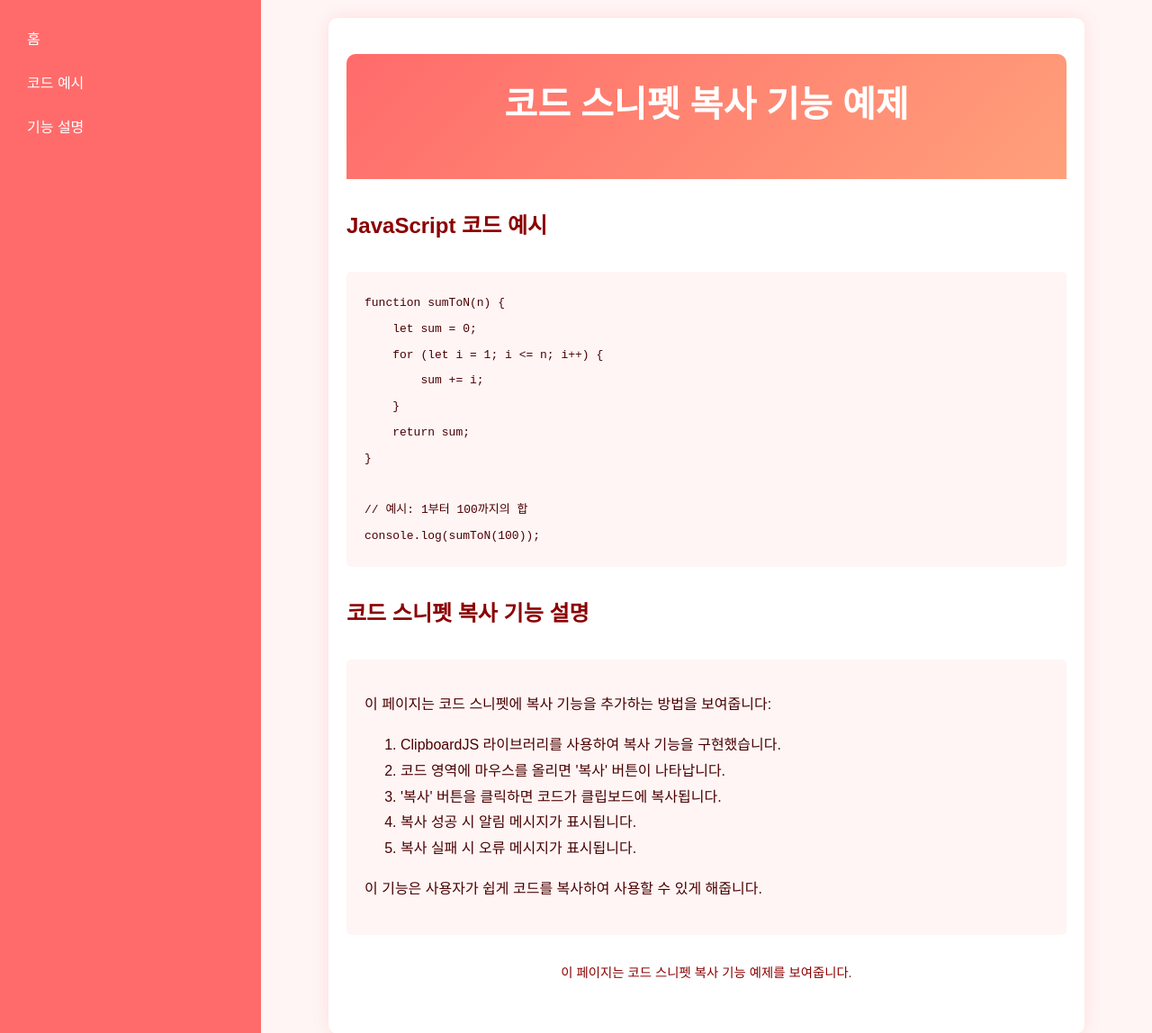
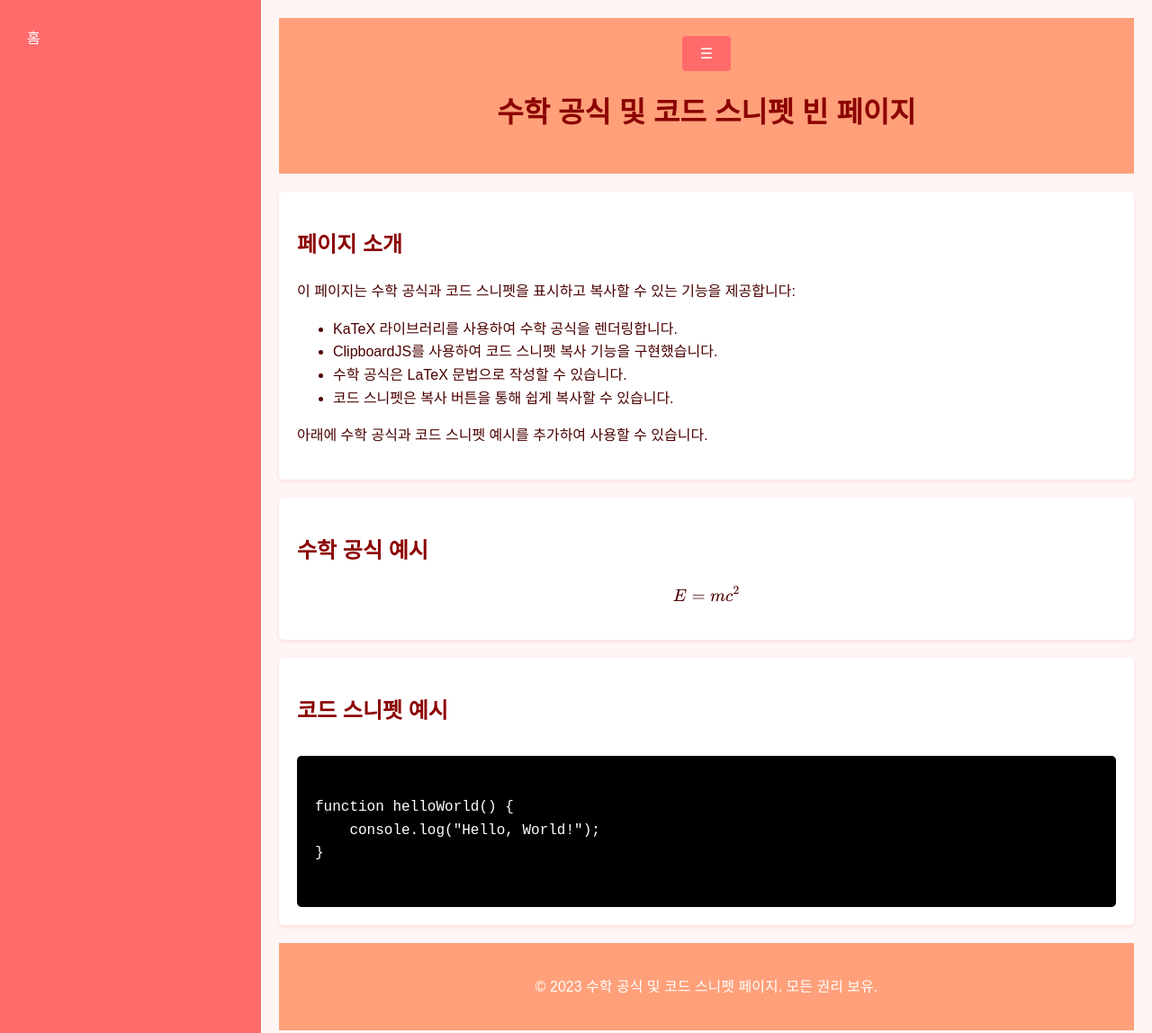
Before and after one commit to hareguu2142/HoMe, a website: page public/pages/blank_page_red.html in a window 1280 px wide. Shown: the top 1148 px of the page at 90% size. Drawn offline with nearby package versions, Linux system fonts and the light colour scheme; some packages are replaced by stand-ins of ours; a script that the page names is missing.

Commit message:
Add/update HTML file: blank_page_red.html

```diff
--- a/public/pages/blank_page_red.html
+++ b/public/pages/blank_page_red.html
@@ -4,12 +4,15 @@
 <head>
 <meta charset="utf-8"/>
 <meta content="width=device-width, initial-scale=1.0" name="viewport"/>
-<title>코드 스니펫 복사 기능 예제</title>
+<title>수학 공식 및 코드 스니펫 빈 페이지</title>
+<link href="https://cdn.jsdelivr.net/npm/katex@0.16.4/dist/katex.min.css" rel="stylesheet"/>
+<script src="https://cdn.jsdelivr.net/npm/katex@0.16.4/dist/katex.min.js"></script>
+<script src="https://cdn.jsdelivr.net/npm/katex@0.16.4/dist/contrib/auto-render.min.js"></script>
 <script src="https://cdnjs.cloudflare.com/ajax/libs/clipboard.js/2.0.10/clipboard.min.js"></script>
 <style>
     body {
         font-family: 'Noto Sans KR', Arial, sans-serif;
-        line-height: 1.8;
+        line-height: 1.6;
         margin: 0;
         padding: 0;
         background-color: #fff0f0;
@@ -18,46 +21,121 @@
     .wrapper {
         display: flex;
         min-height: 100vh;
+        flex-direction: row;
     }
     .sidebar {
         width: 250px;
         background-color: #ff6b6b;
         padding: 20px;
         color: #ffffff;
+        flex-shrink: 0;
+        transition: transform 0.3s ease-in-out;
+    }
+    .sidebar.hidden {
+        transform: translateX(-100%);
     }
     .content {
         flex: 1;
         padding: 20px;
         background-color: #fff5f5;
     }
-    .container {
-        max-width: 800px;
-        margin: 0 auto;
-        padding: 40px 20px;
-        background-color: #ffffff;
-        box-shadow: 0 0 20px rgba(255,0,0,0.1);
-        border-radius: 10px;
-    }
-    header {
-        background: linear-gradient(135deg, #ff6b6b, #ffa07a);
+    .header {
+        background-color: #ffa07a;
         padding: 20px;
         text-align: center;
         color: #ffffff;
-        border-radius: 10px 10px 0 0;
-        position: relative;
     }
-    h1 {
-        margin-top: 0;
-        font-size: 2.5rem;
+    h1, h2 {
+        color: #8b0000;
     }
-    h2 {
-        color: #8b0000;
-        margin-top: 30px;
+    .nav-link {
+        display: block;
+        padding: 10px;
+        color: #ffffff;
+        text-decoration: none;
+        transition: background-color 0.3s;
+    }
+    .nav-link:hover {
+        background-color: #ff4500;
+    }
+    .input-container, .output-container {
+        background-color: #fff;
+        padding: 20px;
+        margin: 20px 0;
+        border-radius: 5px;
+        box-shadow: 0 2px 5px rgba(255,0,0,0.1);
+    }
+    input[type="text"], input[type="number"] {
+        width: 100%;
+        padding: 10px;
+        margin: 10px 0;
+        border: 1px solid #ffd0d0;
+        border-radius: 4px;
+        box-sizing: border-box;
+    }
+    button {
+        background-color: #ff6b6b;
+        color: #fff;
+        border: none;
+        padding: 10px 20px;
+        cursor: pointer;
+        transition: background-color 0.3s;
+        border-radius: 4px;
+        font-size: 16px;
+    }
+    button:hover {
+        background-color: #ff4500;
+    }
+    #output {
+        white-space: pre-wrap;
+        word-wrap: break-word;
+        overflow-x: auto;
+    }
+    .footer {
+        text-align: center;
+        padding: 20px;
+        background-color: #ffa07a;
+        color: #ffffff;
+    }
+    @media (max-width: 768px) {
+        .wrapper {
+            flex-direction: column;
+        }
+        .sidebar {
+            position: fixed;
+            top: 0;
+            left: 0;
+            height: 100%;
+            z-index: 1000;
+            transform: translateX(-100%);
+            width: 250px;
+        }
+        .sidebar.visible {
+            transform: translateX(0);
+        }
+        .content {
+            padding: 20px;
+        }
+        .header {
+            position: relative;
+        }
+        .menu-toggle {
+            position: absolute;
+            left: 20px;
+            top: 20px;
+            background-color: #ff6b6b;
+            border: none;
+            color: #fff;
+            padding: 10px;
+            cursor: pointer;
+            border-radius: 4px;
+            font-size: 18px;
+        }
     }
     .code-container {
         position: relative;
         margin-top: 30px;
-        background-color: #fff5f5;
+        background-color: #000000;
         padding: 20px;
         border-radius: 5px;
         overflow-x: auto;
@@ -65,6 +143,11 @@
     pre {
         margin: 0;
         font-family: 'Courier New', Courier, monospace;
+        color: #ffffff;
+    }
+    code {
+        font-family: 'Courier New', Courier, monospace;
+        color: #ffffff;
     }
     .copy-btn {
         position: absolute;
@@ -86,77 +169,63 @@
     .copy-btn:hover {
         background-color: #ff4500;
     }
-    .footer {
-        margin-top: 30px;
-        text-align: center;
-        font-size: 0.9rem;
-        color: #8b0000;
-    }
-    .explanation {
-        margin-top: 30px;
-        background-color: #fff5f5;
-        padding: 20px;
-        border-radius: 5px;
-    }
-    .nav-link {
-        display: block;
-        padding: 10px;
-        color: #ffffff;
-        text-decoration: none;
-        transition: background-color 0.3s;
-    }
-    .nav-link:hover {
-        background-color: #ff4500;
-    }
 </style>
 </head>
 <body>
 <div class="wrapper">
-<aside class="sidebar">
+<aside class="sidebar" id="sidebar">
 <nav>
 <a class="nav-link" href="/">홈</a>
-<a class="nav-link" href="#code-example">코드 예시</a>
-<a class="nav-link" href="#explanation">기능 설명</a>
 </nav>
 </aside>
 <main class="content">
-<div class="container">
-<header>
-<h1>코드 스니펫 복사 기능 예제</h1>
+<header class="header">
+<button aria-label="메뉴 열기" class="menu-toggle" id="menu-toggle">☰</button>
+<h1>수학 공식 및 코드 스니펫 빈 페이지</h1>
 </header>
-<h2 id="code-example">JavaScript 코드 예시</h2>
+<section class="input-container">
+<h2>페이지 소개</h2>
+<p>이 페이지는 수학 공식과 코드 스니펫을 표시하고 복사할 수 있는 기능을 제공합니다:</p>
+<ul>
+<li>KaTeX 라이브러리를 사용하여 수학 공식을 렌더링합니다.</li>
+<li>ClipboardJS를 사용하여 코드 스니펫 복사 기능을 구현했습니다.</li>
+<li>수학 공식은 LaTeX 문법으로 작성할 수 있습니다.</li>
+<li>코드 스니펫은 복사 버튼을 통해 쉽게 복사할 수 있습니다.</li>
+</ul>
+<p>아래에 수학 공식과 코드 스니펫 예시를 추가하여 사용할 수 있습니다.</p>
+</section>
+<section class="output-container">
+<h2>수학 공식 예시</h2>
+<div class="math-container">
+                $$E = mc^2$$
+            </div>
+</section>
+<section class="output-container">
+<h2>코드 스니펫 예시</h2>
 <div class="code-container">
-<pre><code id="codeSnippet">function sumToN(n) {
-    let sum = 0;
-    for (let i = 1; i &lt;= n; i++) {
-        sum += i;
-    }
-    return sum;
+<pre><code>
+function helloWorld() {
+    console.log("Hello, World!");
 }
-
-// 예시: 1부터 100까지의 합
-console.log(sumToN(100));</code></pre>
-<button class="copy-btn" data-clipboard-target="#codeSnippet">복사</button>
+                </code></pre>
+<button class="copy-btn" data-clipboard-target="code">복사</button>
 </div>
-<h2>코드 스니펫 복사 기능 설명</h2>
-<div class="explanation" id="explanation">
-<p>이 페이지는 코드 스니펫에 복사 기능을 추가하는 방법을 보여줍니다:</p>
-<ol>
-<li>ClipboardJS 라이브러리를 사용하여 복사 기능을 구현했습니다.</li>
-<li>코드 영역에 마우스를 올리면 '복사' 버튼이 나타납니다.</li>
-<li>'복사' 버튼을 클릭하면 코드가 클립보드에 복사됩니다.</li>
-<li>복사 성공 시 알림 메시지가 표시됩니다.</li>
-<li>복사 실패 시 오류 메시지가 표시됩니다.</li>
-</ol>
-<p>이 기능은 사용자가 쉽게 코드를 복사하여 사용할 수 있게 해줍니다.</p>
-</div>
-<div class="footer">
-<p>이 페이지는 코드 스니펫 복사 기능 예제를 보여줍니다.</p>
-</div>
-</div>
+</section>
+<footer class="footer">
+<p>© 2023 수학 공식 및 코드 스니펫 페이지. 모든 권리 보유.</p>
+</footer>
 </main>
 </div>
 <script>
+    document.addEventListener("DOMContentLoaded", function() {
+        renderMathInElement(document.body, {
+            delimiters: [
+                {left: "$$", right: "$$", display: true},
+                {left: "$", right: "$", display: false}
+            ]
+        });
+    });
+
     const clipboard = new ClipboardJS('.copy-btn');
     clipboard.on('success', function(e) {
         alert('코드가 클립보드에 복사되었습니다!');
@@ -165,6 +234,21 @@ console.log(sumToN(100));</code></pre>
     clipboard.on('error', function(e) {
         alert('코드 복사에 실패했습니다.');
     });
+
+    // 모바일 메뉴 토글 기능
+    const menuToggle = document.getElementById('menu-toggle');
+    const sidebar = document.getElementById('sidebar');
+
+    menuToggle.addEventListener('click', () => {
+        sidebar.classList.toggle('visible');
+    });
+
+    // 사이드바 외부 클릭 시 닫기
+    document.addEventListener('click', (event) => {
+        if (!sidebar.contains(event.target) && !menuToggle.contains(event.target)) {
+            sidebar.classList.remove('visible');
+        }
+    });
 </script>
 </body>
 </html>
```
